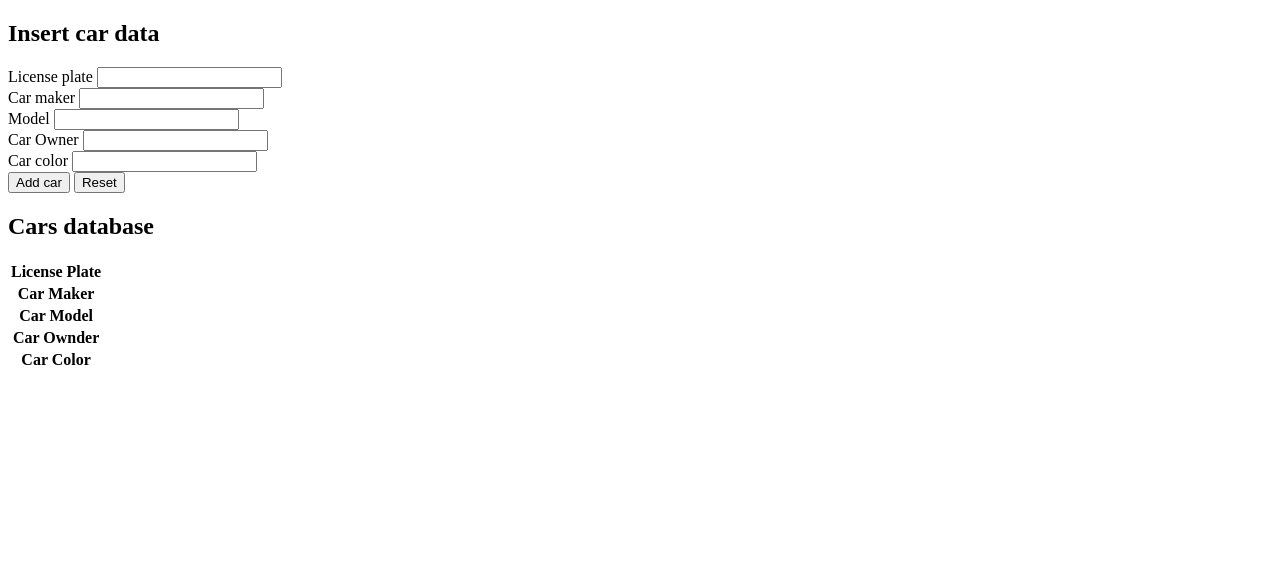
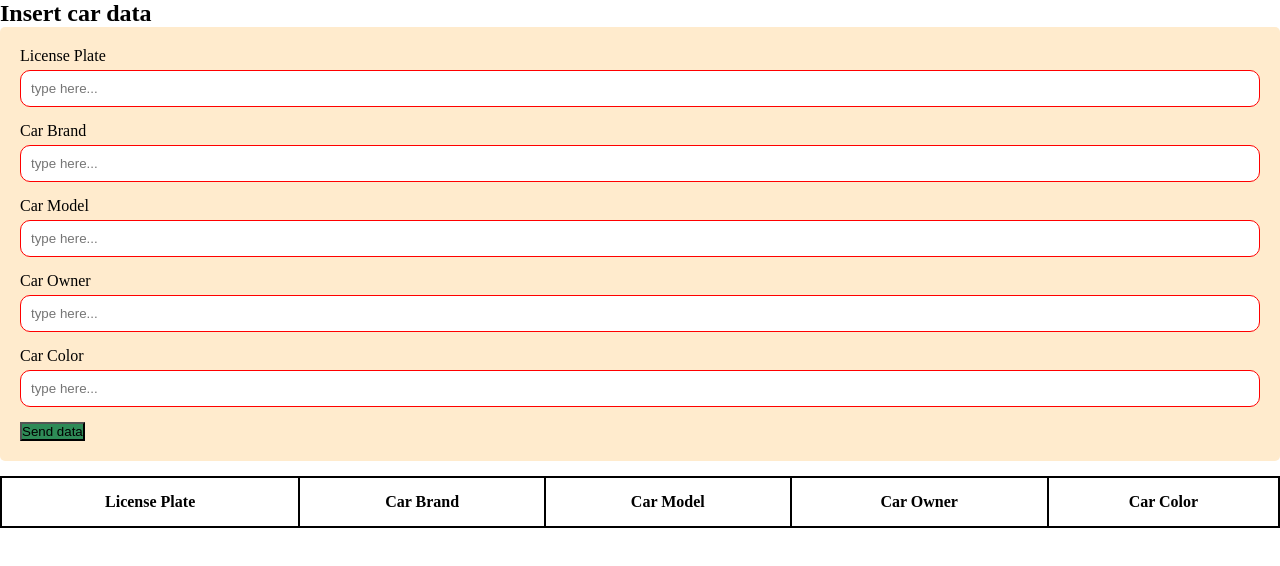
Before and after one commit to benteodor/Programming-, a plain HTML site: page Car license number/index.html in a window 1280 px wide. Drawn offline with Linux system fonts and the light colour scheme.

Commit message:
Almost done

```diff
--- a/Car license number/index.html
+++ b/Car license number/index.html
@@ -7,39 +7,54 @@
     <link rel="stylesheet" href="style.css" />
   </head>
   <body>
-    <h2>Insert car data</h2>
-    <form>
-      <label for="license plate">License plate</label>
-      <input type="text" name="license plate" /><br />
-      <label for="maker">Car maker</label>
-      <input type="text" name="maker" /><br />
-      <label for="model">Model</label>
-      <input type="number" name="model" /><br />
+    <h2 class="data">Insert car data</h2>
+    <div class="container">
+      <label for="License">License Plate</label>
+      <input
+        type="text"
+        id="License"
+        name="License"
+        placeholder="type here..."
+      />
+      <label for="Car Brand">Car Brand</label>
+      <input
+        type="text"
+        id="Brand"
+        name="Car Brand"
+        placeholder="type here..."
+      />
+      <label for="Car Model">Car Model</label>
+      <input
+        type="text"
+        id="Model"
+        name="Car Model"
+        placeholder="type here..."
+      />
       <label for="Car Owner">Car Owner</label>
-      <input type="name" name="Car Owner" /><br />
-      <label for="color">Car color</label>
-      <input type="text" name="color" />
-    </form>
-    <button>Add car</button>
-    <button>Reset</button>
-    <h2>Cars database</h2>
-    <table>
+      <input
+        type="text"
+        id="Owner"
+        name="Car Owner"
+        placeholder="type here..."
+      />
+      <label for="Car Color">Car Color</label>
+      <input
+        type="text"
+        id="Color"
+        name="Car Color"
+        placeholder="type here..."
+      />
+      <button id="entry">Send data</button>
+    </div>
+    <table id="display">
       <tr>
         <th>License Plate</th>
-      </tr>
-
-      <tr>
-        <th>Car Maker</th>
-      </tr>
-      <tr>
+        <th>Car Brand</th>
         <th>Car Model</th>
-      </tr>
-      <tr>
-        <th>Car Ownder</th>
-      </tr>
-      <tr>
+        <th>Car Owner</th>
         <th>Car Color</th>
       </tr>
     </table>
   </body>
+  <script src="script.js"></script>
 </html>
--- a/Car license number/script.js
+++ b/Car license number/script.js
@@ -1,18 +1,72 @@
 "use strict";
 
-class car {
-  constructor(
-    licensePlate,
-    carMaker,
-    carModel,
-    currentOwner,
-    carPrice,
-    carColor
-  ) {
-    this.licensePlate = licensePlate;
-    this.carMaker = carMaker;
-    this.currentOwner = currentOwner;
-    this.carPrice = carPrice;
-    this.carColor = carColor;
+/*const list1 = [];
+const list2 = [];
+const list3 = [];
+const list4 = [];
+const list5 = [];
+let n = 1;
+let x = 0;
+
+function AddRow() {
+  let AddRow = document.getElementById("show");
+  let NewRow = AddRow.insertRow(n);
+
+  list1[x] = document.getElementById("License").Value;
+  list2[x] = document.getElementById("Car Brand").Value;
+  list3[x] = document.getElementById("Car Model").Value;
+  list4[x] = document.getElementById("Car Owner").Value;
+  list5[x] = document.getElementById("Car Color").Value;
+
+  let cel1 = NewRow.insertCell(1);
+  let cel2 = NewRow.insertCell(2);
+  let cel3 = NewRow.insertCell(3);
+  let cel4 = NewRow.insertCell(4);
+  let cel5 = NewRow.insertCell(5);
+
+  cel1.innerHTML = list1[x];
+  cel2.innerHTML = list2[x];
+  cel3.innerHTML = list3[x];
+  cel4.innerHTML = list4[x];
+  cel5.innerHTML = list5[x];
+
+  n++;
+  x++;
+}
+*/
+
+let row = 1;
+
+let entry = document.getElementById("entry");
+entry.addEventListener("click", displayDetails);
+
+function displayDetails() {
+  let license = document.getElementById("License").value;
+  let brand = document.getElementById("Brand").value;
+  let model = document.getElementById("Model").value;
+  let owner = document.getElementById("Owner").value;
+  let color = document.getElementById("Color").value;
+
+  if (!license || !brand || !model || !owner || !color) {
+    alert("Please fill all the boxes");
+    return;
   }
+
+  let display = document.getElementById("display");
+
+  let newRow = display.insertRow(row);
+
+  let cell1 = newRow.insertCell(0);
+  let cell2 = newRow.insertCell(1);
+  let cell3 = newRow.insertCell(2);
+  let cell4 = newRow.insertCell(3);
+  let cell5 = newRow.insertCell(4);
+
+  cell1.innerHTML = license;
+  cell2.innerHTML = brand;
+  cell3.innerHTML = model;
+  cell4.innerHTML = owner;
+  cell5.innerHTML = color;
+
+  row++;
 }
--- a/Car license number/style.css
+++ b/Car license number/style.css
@@ -0,0 +1,40 @@
+* {
+  margin: 0;
+  padding: 0;
+  box-sizing: border-box;
+}
+
+.container {
+  background-color: blanchedalmond;
+  padding: 20px;
+  display: block;
+  margin: 0 auto;
+  border-radius: 5px;
+}
+
+.container input {
+  width: 100%;
+  padding: 10px;
+  border: 1px solid red;
+  box-sizing: border-box;
+  margin-bottom: 15px;
+  margin-top: 5px;
+  resize: vertical;
+  border-radius: 10px;
+}
+
+#entry {
+  background-color: seagreen;
+  cursor: pointer;
+}
+
+table th {
+  border: 2px solid black;
+  height: 50px;
+}
+
+table {
+  border-collapse: collapse;
+  width: 100%;
+  margin-top: 15px;
+}
```
